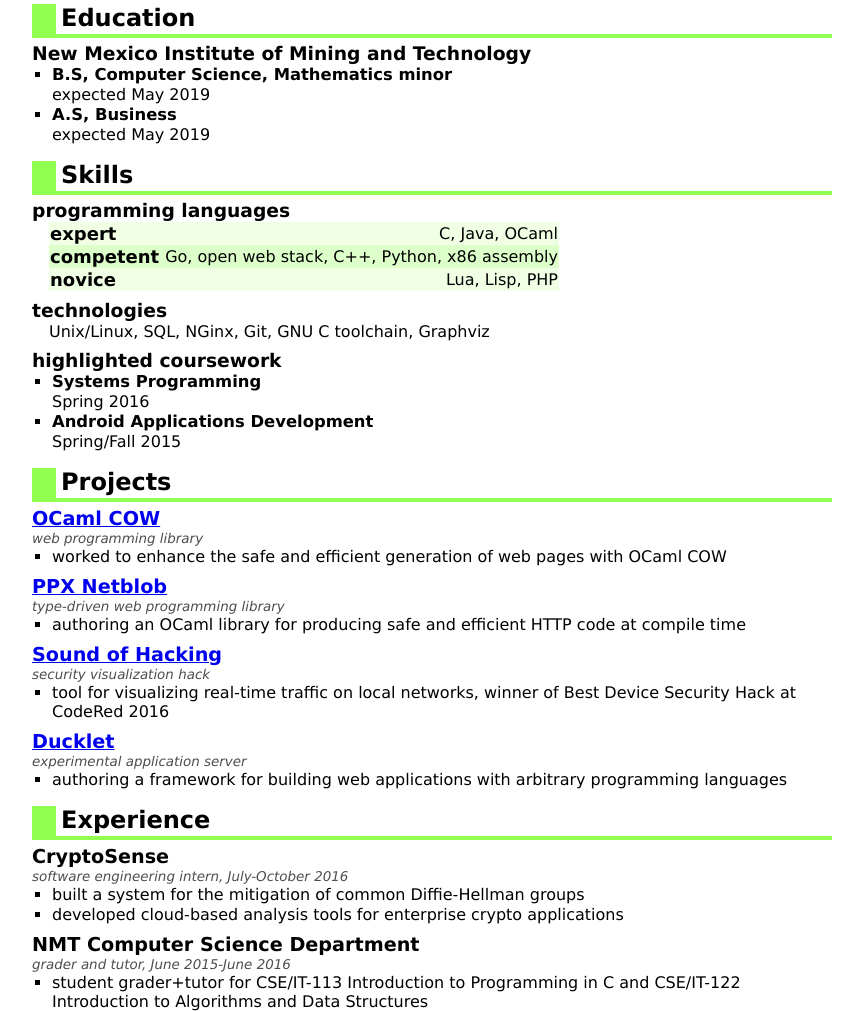
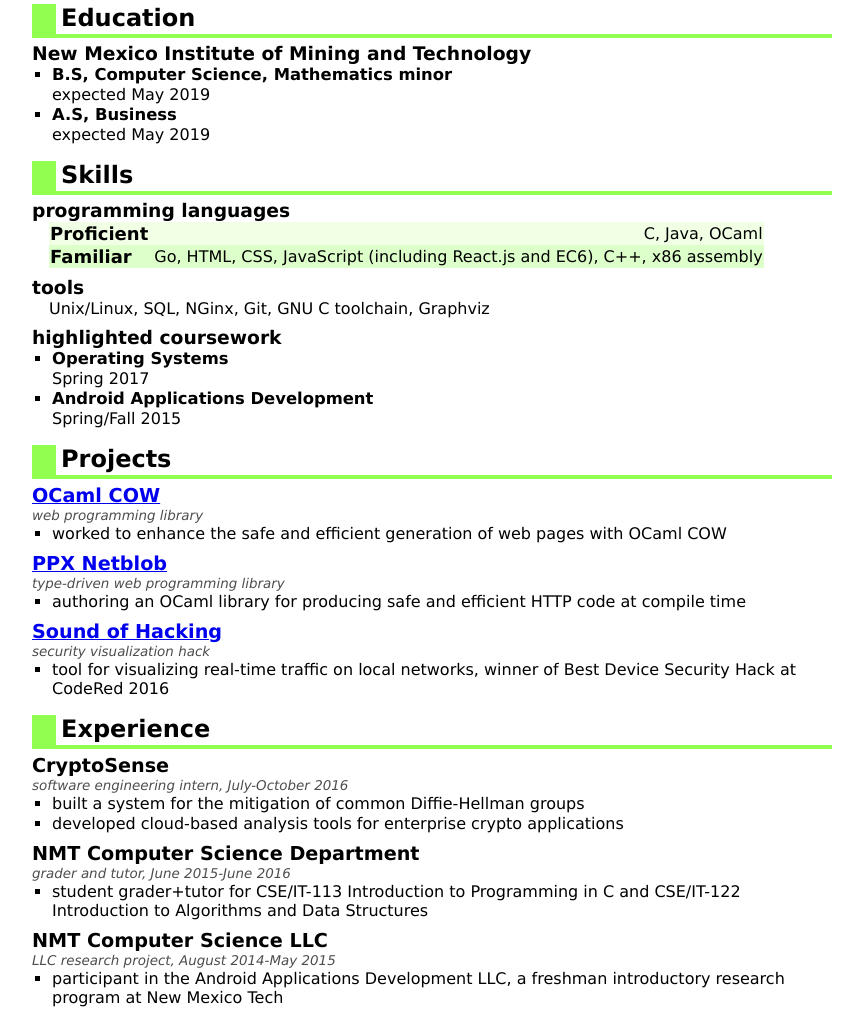
Before and after one commit to chrismamo1/chrismamo1.github.io, a plain HTML site: page index.html in a window 1280 px wide. Shown: the part 89-1100 px from the top of the page, without its empty margins (208-1071 px from the left). Drawn offline with Linux system fonts and the light colour scheme.

Commit message:
Update index.html

```diff
--- a/index.html
+++ b/index.html
@@ -48,7 +48,7 @@
               <table>
                 <tr>
                   <th>
-                    expert
+                    Proficient
                   </th>
                   <td>
                     C, Java, OCaml
@@ -56,32 +56,24 @@
                 </tr>
                 <tr>
                   <th>
-                    competent
+                    Familiar
                   </th>
                   <td>
-                    Go, open web stack, C++, Python, x86 assembly
-                  </td>
-                </tr>
-                <tr>
-                  <th>
-                    novice
-                  </th>
-                  <td>
-                    Lua, Lisp, PHP
+                    Go, HTML, CSS, JavaScript (including React.js and EC6), C++, x86 assembly
                   </td>
                 </tr>
               </table>
             </div>
             <div>
-              <h3>technologies</h3>
+              <h3>tools</h3>
               <div>Unix/Linux, SQL, NGinx, Git, GNU C toolchain, Graphviz</div>
             </div>
             <div>
               <h3>highlighted coursework</h3>
               <ul>
                 <li>
-                  <h4>Systems Programming</h4>
-                  Spring 2016
+                  <h4>Operating Systems</h4>
+                  Spring 2017
                 </li>
                 <li>
                   <h4>Android Applications Development</h4>
@@ -127,18 +119,6 @@
                 <li>
                   tool for visualizing real-time traffic on local networks,
                   winner of Best Device Security Hack at CodeRed 2016
-                </li>
-              </ul>
-            </div>
-            <div>
-              <div>
-                <a href="https://github.com/chrismamo1/ducklet/">Ducklet</a>
-                <h4 class="description">experimental application server</h4>
-              </div>
-              <ul>
-                <li>
-                  authoring a framework for building web applications with
-                  arbitrary programming languages
                 </li>
               </ul>
             </div>
```
